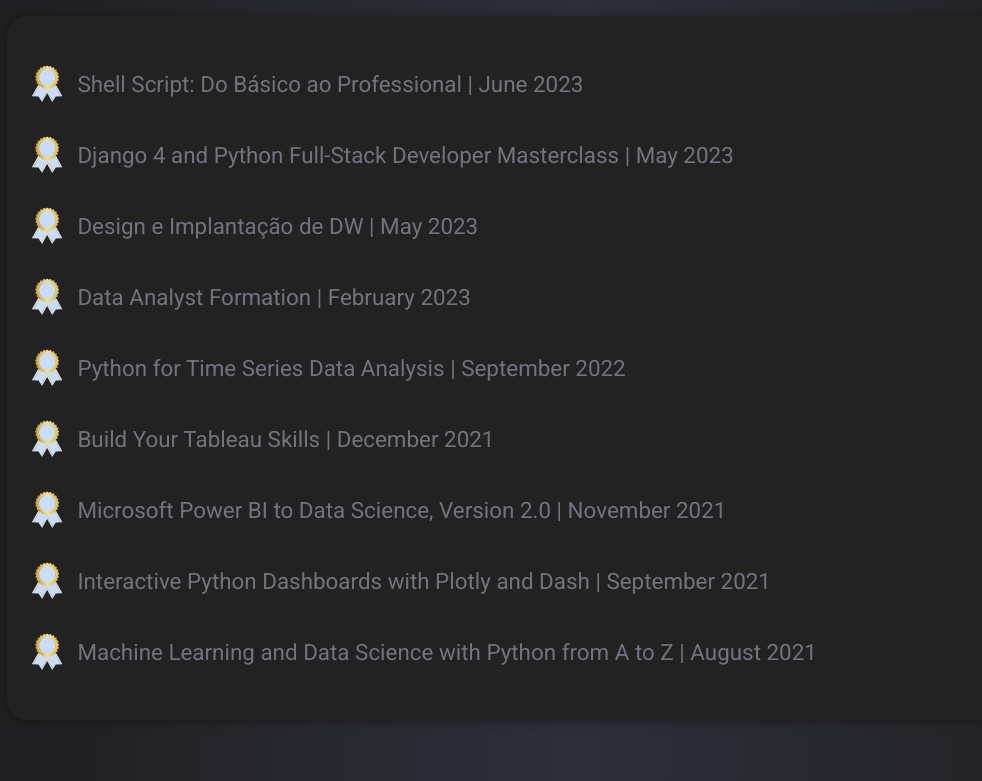
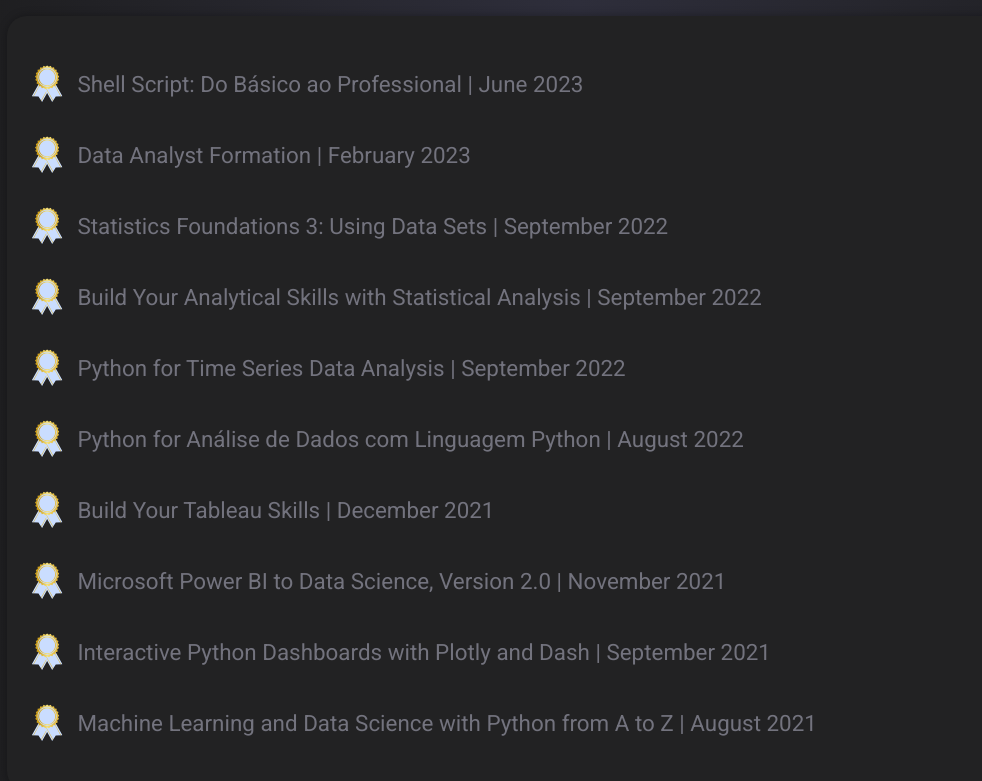
Before and after one commit to emsamarante/emsamarante.github.io, a plain HTML site: page index.html in a window 1280 px wide. Shown: the part 1720-2501 px from the top of the page, without its empty margins (63-1045 px from the left). Drawn offline with nearby package versions, Linux system fonts and the light colour scheme.

Commit message:
Adição de certificados

```diff
--- a/index.html
+++ b/index.html
@@ -207,21 +207,31 @@
                            Shell Script: Do Básico ao Professional | June 2023</a>
                     </li>
 
-                    <li>
+                    <!-- <li>
                         <img src="img/svg/certificado.svg"><a href="img/svg/Formacao-analista-de-dados-em-ingles.pdf" target="_blank">
                             Django 4 and Python Full-Stack Developer Masterclass | May 2023</a>
                     </li>
                     <li>
                         <img src="img/svg/certificado.svg"><a href="img/svg/Formacao-analista-de-dados-em-ingles.pdf" target="_blank">
                             Design e Implantação de DW | May 2023</a>
-                    </li>
+                    </li> -->
                     <li>
                         <img src="img/svg/certificado.svg"><a href="img/svg/Formacao-analista-de-dados-em-ingles.pdf" target="_blank">
                             Data Analyst Formation | February 2023</a>
                     </li>
                     <li>
+                        <img src="img/svg/certificado.svg"><a href="img/svg/Statistics Foundations 3 Using Data Sets.pdf" target="_blank"> Statistics Foundations 3: Using Data Sets | September 2022</a>
+                    </li>
+                    <li>
+                        <img src="img/svg/certificado.svg"><a href="img/svg/learning path Statistical Analysis.pdf" target="_blank"> Build Your Analytical Skills with Statistical Analysis | September 2022</a>
+                    </li>
+                    <li>
                         <img src="img/svg/certificado.svg"><a href="img/svg/Certificado Time series.pdf" target="_blank"> Python for
                             Time Series Data Analysis | September 2022</a>
+                    </li>
+                    <li>
+                        <img src="img/svg/certificado.svg"><a href="img/svg/Analise de dados com Python.pdf" target="_blank"> Python for
+                            Análise de Dados com Linguagem Python | August 2022</a>
                     </li>
                     <li>
                         <img src="img/svg/certificado.svg"><a href="img/svg/CertificateOfCompletion_Build Your Tableau Skills.pdf" target="_blank">Build Your Tableau Skills | December 2021</a>
```
Also changed, not shown: 3 other files.
